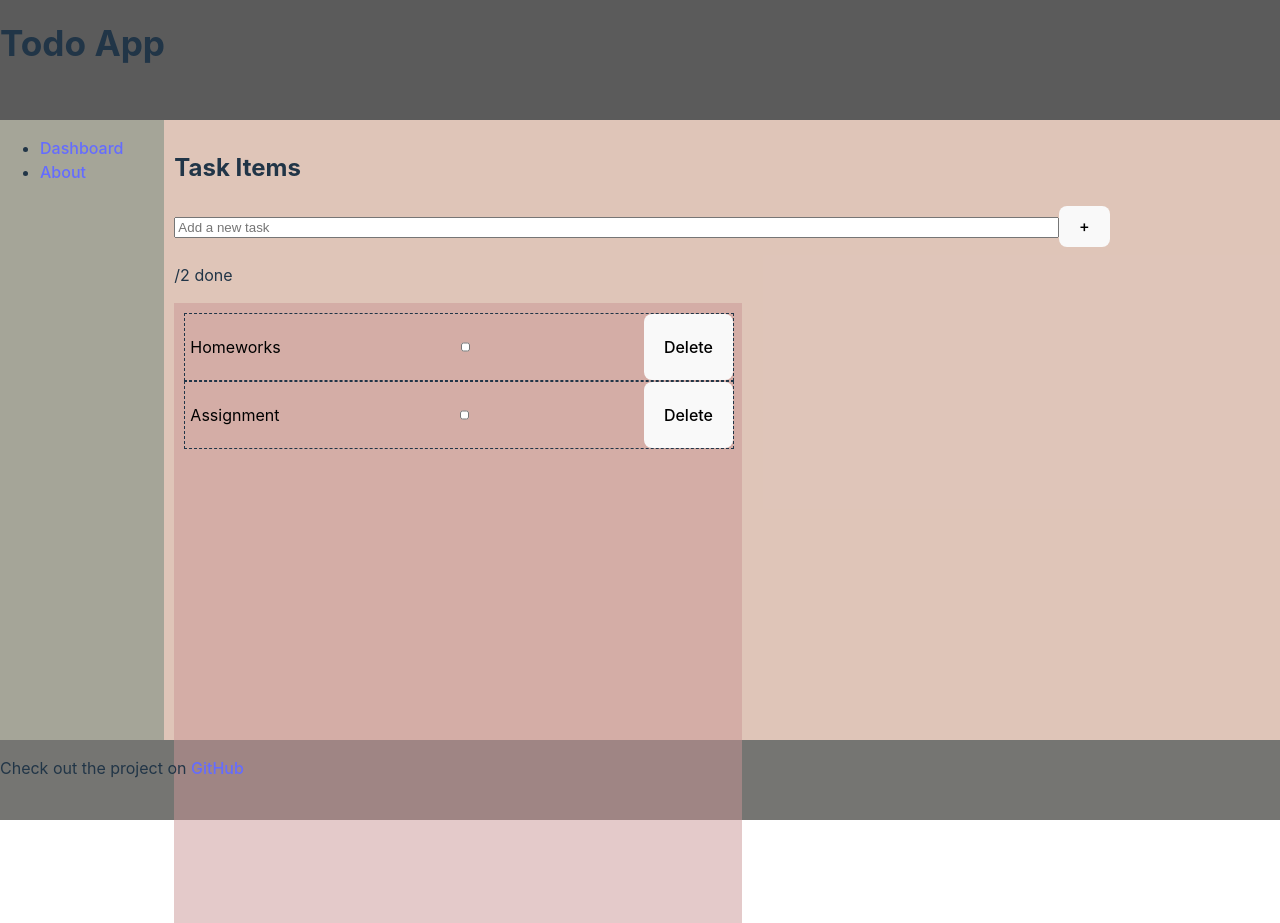
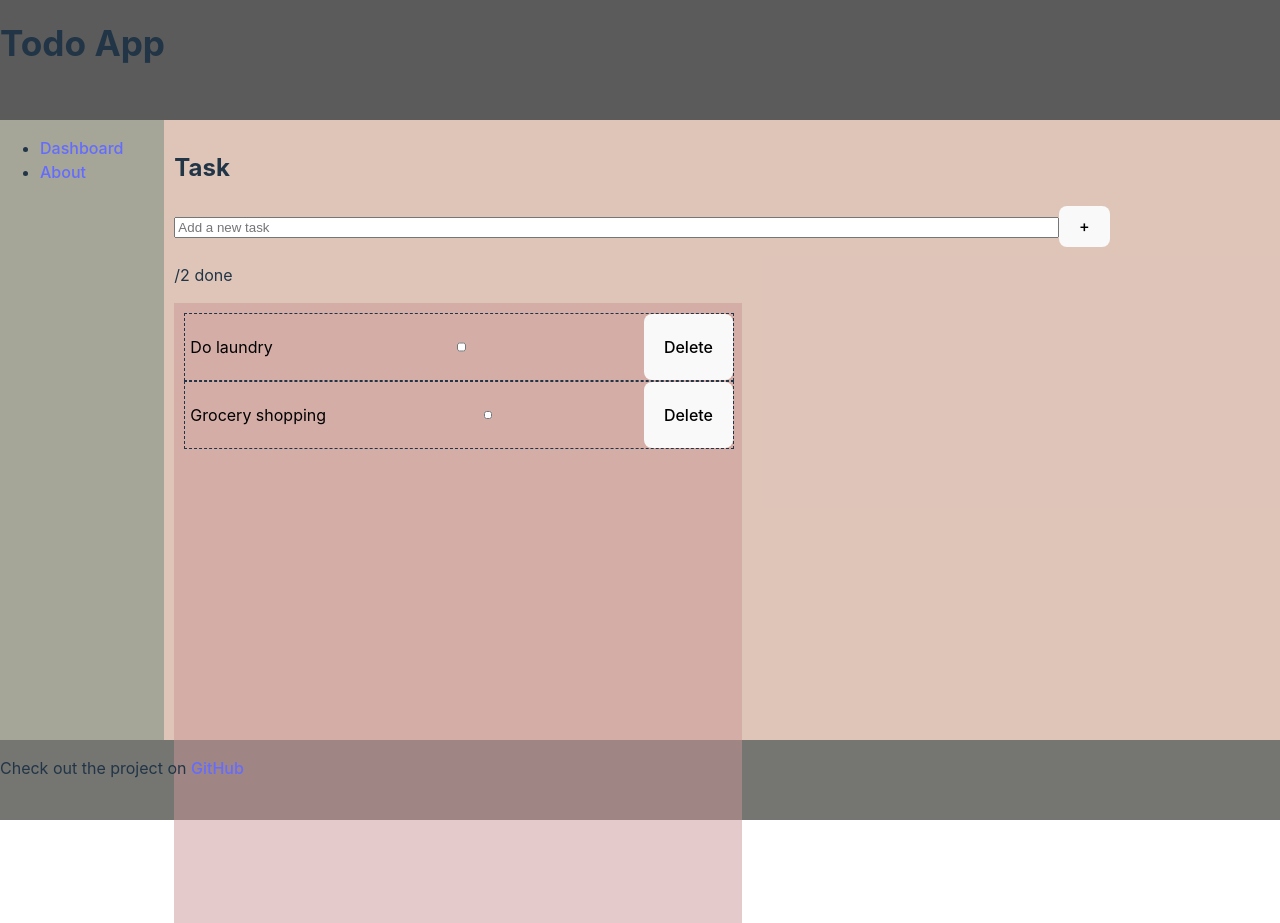
Before and after one commit to kodah-space/mini-project-todolist, a React (Vite) app: page /dashboard/1 in a window 1280 px wide. Built offline with nearby package versions, Linux system fonts and the light colour scheme.

Commit message:
main functionality done

```diff
--- a/src/App.jsx
+++ b/src/App.jsx
@@ -7,7 +7,7 @@ import PageNotFound from "./components/PageNotFound";
 import About from "./pages/About";
 import "./App.css";
 import { BrowserRouter as Router, Route, Routes } from "react-router-dom";
-import Dashboard from "./pages/ListOfTodos";
+import ListOfTodos from "./pages/ListOfTodos";
 import Lists from "./pages/Lists";
 
 function App() {
@@ -17,9 +17,8 @@ function App() {
       <div className="side-main-container">
         <Sidebar />
         <Routes>
-          <Route path="/dashboard/:listId" element={<Dashboard />} />
           <Route path="/" element={<Lists />} />
-          <Route path="/about" element={<About />} />
+          <Route path="/dashboard/:listId" element={<ListOfTodos />} />
           <Route path="/about" element={<About />} />
           <Route path="*" element={<PageNotFound />} />
         </Routes>
--- /dev/null
+++ b/src/assets/listData.json
@@ -0,0 +1,34 @@
+[
+  {
+    "id": 1,
+    "listName": "homestuff",
+    "tasks": [
+      {
+        "tId": 1,
+        "taskName": "Do laundry",
+        "isCompleted": false
+      },
+      {
+        "tId": 2,
+        "taskName": "Grocery shopping",
+        "isCompleted": false
+      }
+    ]
+  },
+  {
+    "id": 2,
+    "listName": "School Stuff",
+    "tasks": [
+      {
+        "tId": 1,
+        "taskName": "Homeworks",
+        "isCompleted": false
+      },
+      {
+        "tId": 2,
+        "taskName": "Assignment",
+        "isCompleted": false
+      }
+    ]
+  }
+]
--- a/src/components/ListItems.jsx
+++ b/src/components/ListItems.jsx
@@ -3,8 +3,6 @@ import { Link } from "react-router-dom";
 import Dashboard from "../pages/ListOfTodos";
 
 function ListItems({ list, handleDelete }) {
-  console.log(list);
-
   return (
     <div>
       <div className="list-container">
@@ -15,7 +13,6 @@ function ListItems({ list, handleDelete }) {
             <Link
               to={{
                 pathname: `/dashboard/${e.id}`,
-                state: { listItem: e.listName },
               }}
               key={e.id}
             >
--- a/src/pages/ListOfTodos.jsx
+++ b/src/pages/ListOfTodos.jsx
@@ -3,45 +3,14 @@ import "./ListOfTodos.css";
 import TodoList from "../components/TodoList";
 import { useState } from "react";
 import { Link, useParams, useLocation } from "react-router-dom";
+import listData from "../assets/listData.json";
 
-// const todosData = [
-//   { id: 1, taskName: "Do laundry", isCompleted: false },
-//   { id: 2, taskName: "Grocery shopping", isCompleted: false },
-// ];
-
-const listData = [
-  {
-    id: 1,
-    listName: "homestuff",
-    tasks: [
-      { tId: 1, taskName: "Do laundry", isCompleted: false },
-      { tId: 2, taskName: "Grocery shopping", isCompleted: false },
-    ],
-  },
-  {
-    id: 2,
-    listName: "School Stuff",
-    tasks: [
-      { tId: 1, taskName: "Homeworks", isCompleted: false },
-      { tId: 2, taskName: "Assignment", isCompleted: false },
-    ],
-  },
-];
-
-function ListOfTodos({ listItem }) {
-  console.log(useLocation().state);
+function ListOfTodos() {
   const { listId } = useParams();
-  // const location = useLocation();
-  // const { listItem } = location.state || {};
-  //const { listItem } = location.state || {};
-  // console.log(listItem);
-
-  const [todos, setTodos] = useState(listData[1].tasks);
+  const oneList = listData.find((list) => list.id === +listId);
+  const [todos, setTodos] = useState(oneList.tasks);
   const [count, setCount] = useState(todos.length);
   const [isCompletedCount, setisCompletedCount] = useState("");
-  console.log(listId);
-  const listContent = listData.find((e) => e.id === listId);
-  console.log(listContent);
 
   // filter the todosData checke how many is false and how many is true and inside html tag
 
@@ -62,7 +31,6 @@ function ListOfTodos({ listItem }) {
         isCompleted: false,
       };
       const todosCopy = [...todos, newTodoItem]; // Create a new array with the new task addedtri
-      console.log(todosCopy);
       setTodos(todosCopy); // Update the tasks state
       setCount((prevCount) => prevCount + 1);
       setInputValue(""); // Clear the input field
@@ -91,7 +59,7 @@ function ListOfTodos({ listItem }) {
 
   return (
     <div className="dashboard-container">
-      <h2>Task Items</h2>
+      <h2>Task</h2>
 
       <form onSubmit={handleAddTask}>
         <input
--- a/src/pages/Lists.jsx
+++ b/src/pages/Lists.jsx
@@ -2,37 +2,16 @@ import React from "react";
 import "./Lists.css";
 import ListItems from "../components/ListItems";
 import { useState } from "react";
-import Dashboard from "./ListOfTodos";
-
+// import Dashboard from "./ListOfTodos";
+import listData from "../assets/listData.json";
 // const todosData = [
 //   { id: 1, taskName: "Do laundry", isCompleted: false },
 //   { id: 2, taskName: "Grocery shopping", isCompleted: false },
 // ];
 
-const listData = [
-  {
-    id: 1,
-    listName: "homestuff",
-    tasks: [
-      { tId: 1, taskName: "Do laundry", isCompleted: false },
-      { tId: 2, taskName: "Grocery shopping", isCompleted: false },
-    ],
-  },
-  {
-    id: 2,
-    listName: "School Stuff",
-    tasks: [
-      { tId: 1, taskName: "Homeworks", isCompleted: false },
-      { tId: 2, taskName: "Assignment", isCompleted: false },
-    ],
-  },
-];
-
 function Lists() {
   const [list, setList] = useState(listData);
   const [count, setCount] = useState(list.length);
-
-  console.log(list);
 
   const [inputValue, setInputValue] = useState("");
 
@@ -81,7 +60,7 @@ function Lists() {
         {isCompletedCount}/{count} done
       </p> */}
       <ListItems list={list} handleDelete={handleDelete} />
-      <Dashboard />
+      {/* <Dashboard /> */}
     </div>
   );
 }
```
